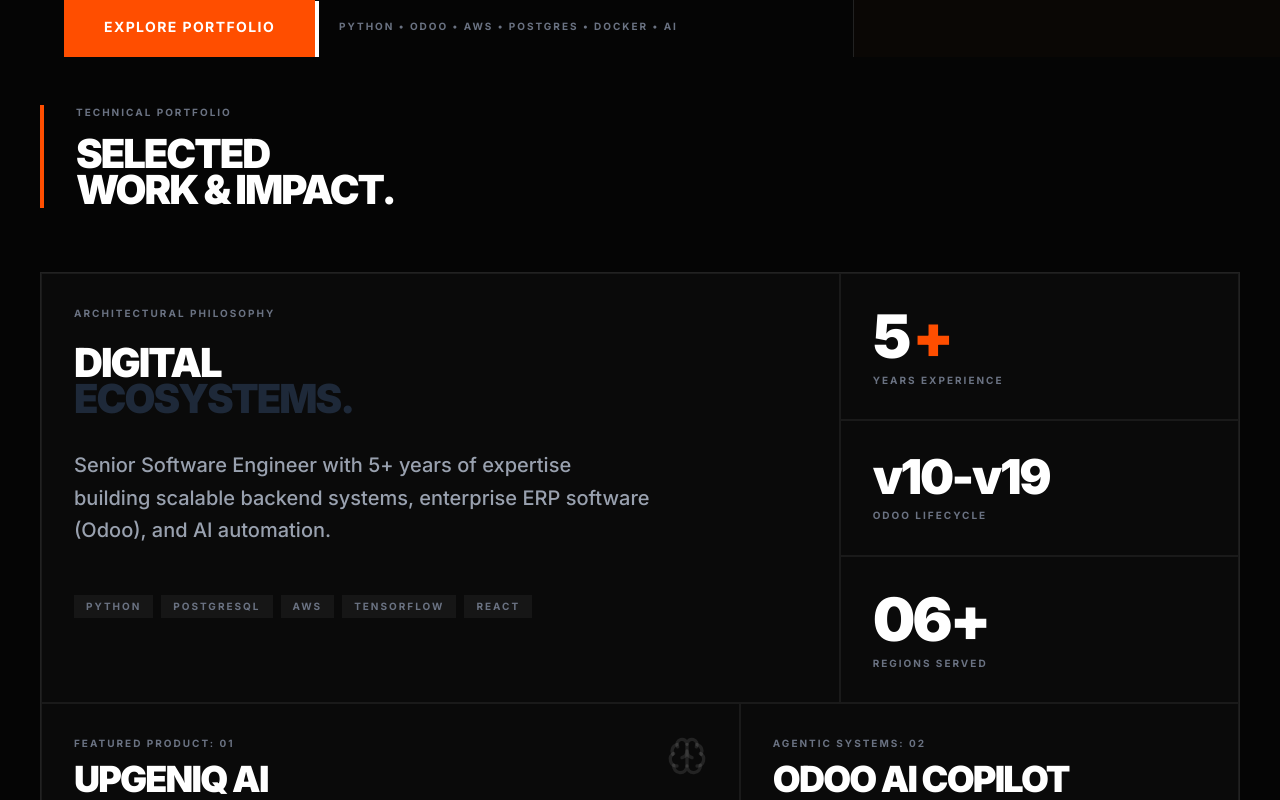
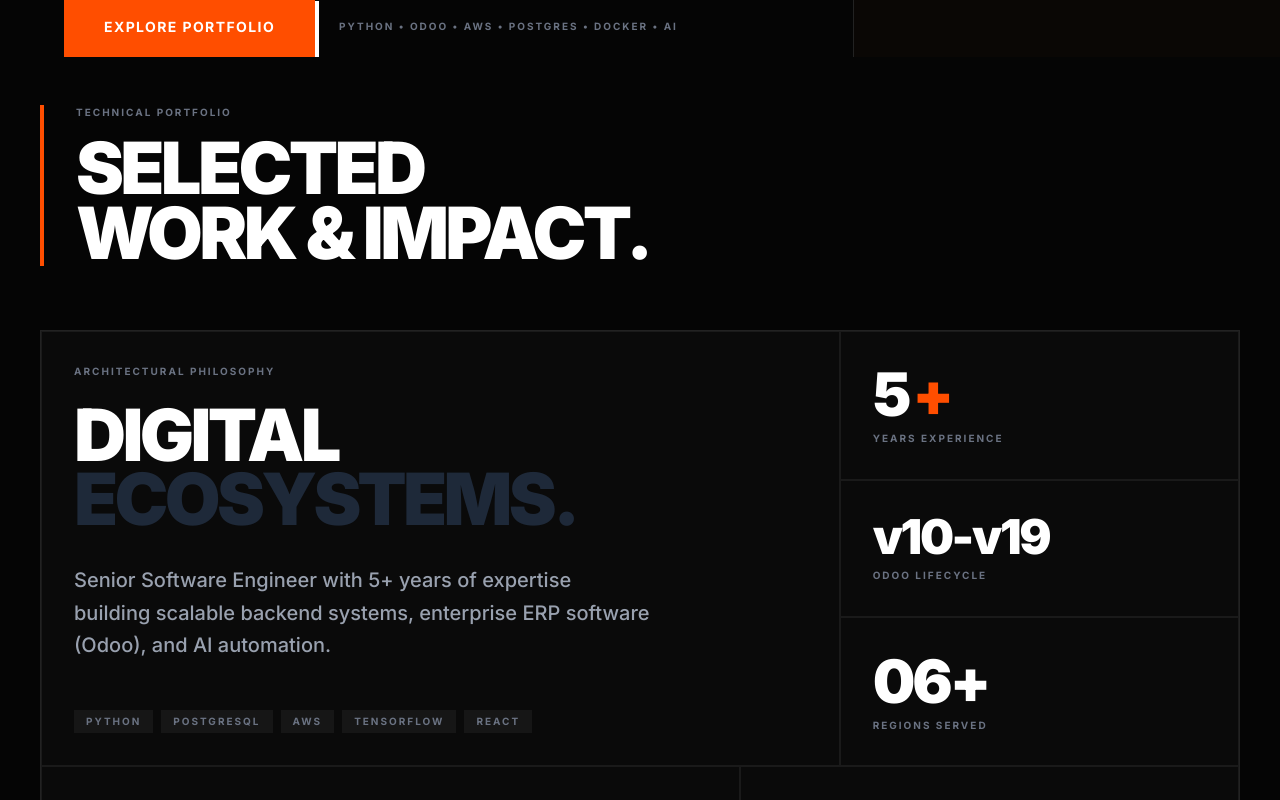
Before and after one commit to Ayyan420/ayyan-saddiqui-senior-software-engineer-portfolio, a Next.js app: page / in a window 1280 px wide. Shown: the part 880-1680 px from the top of the page. Built offline with nearby package versions, Linux system fonts and the light colour scheme.

Commit message:
adding the small font a bit for main head

```diff
--- a/app/globals.css
+++ b/app/globals.css
@@ -11,7 +11,6 @@
   --color-border-subtle: #222222;
   --color-card-bg: #0a0a0a;
   --color-card-border: #1a1a1a;
-  --text-7xl: 2.5rem;
 }
 
 @layer base {
@@ -23,6 +22,9 @@
   @media only screen and (max-width:991px) {
       .foot-md {
           padding-left: 0px;
+      }
+      .sm:text-7xl{
+        font-size: 2.4rem;
       }
   }
 
```
